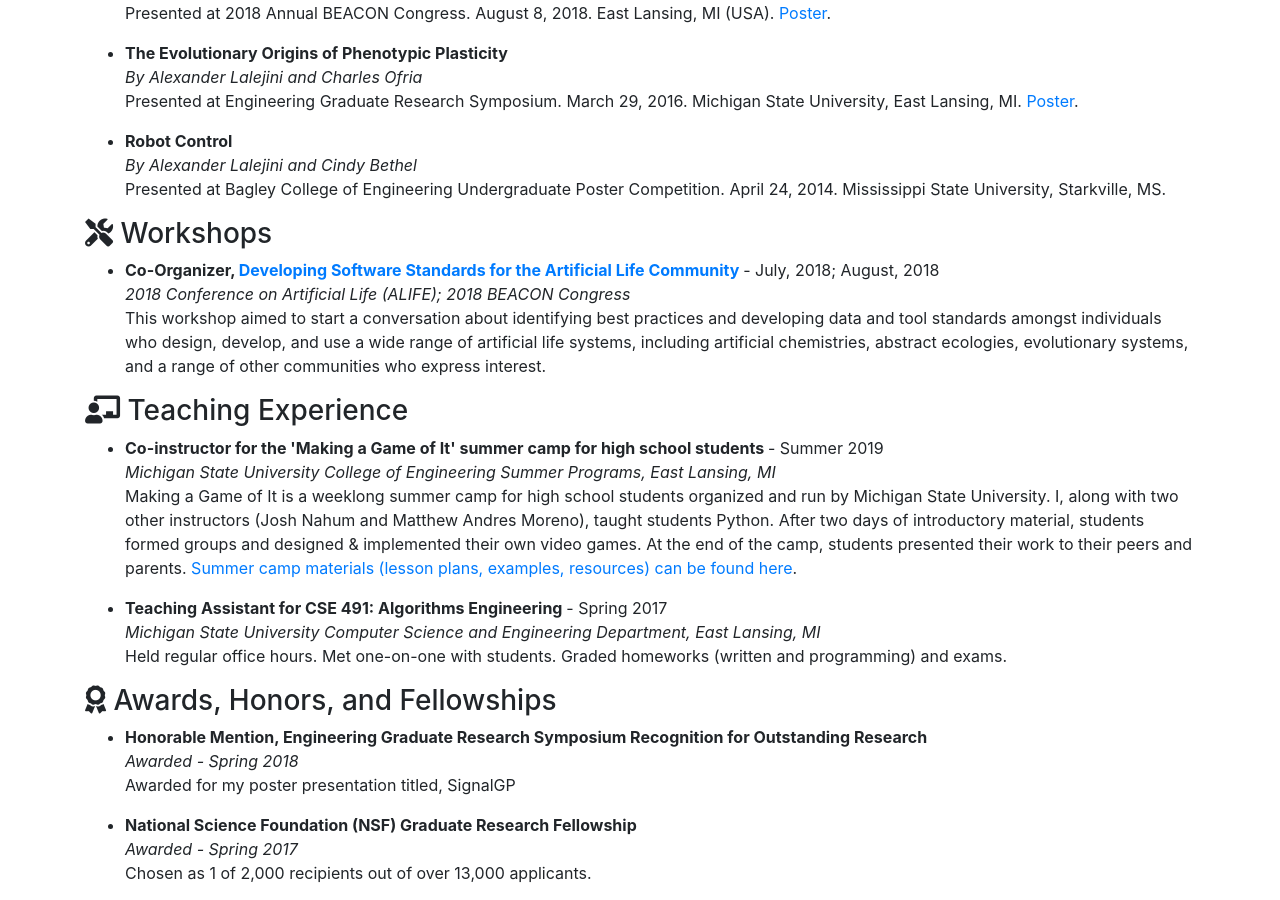
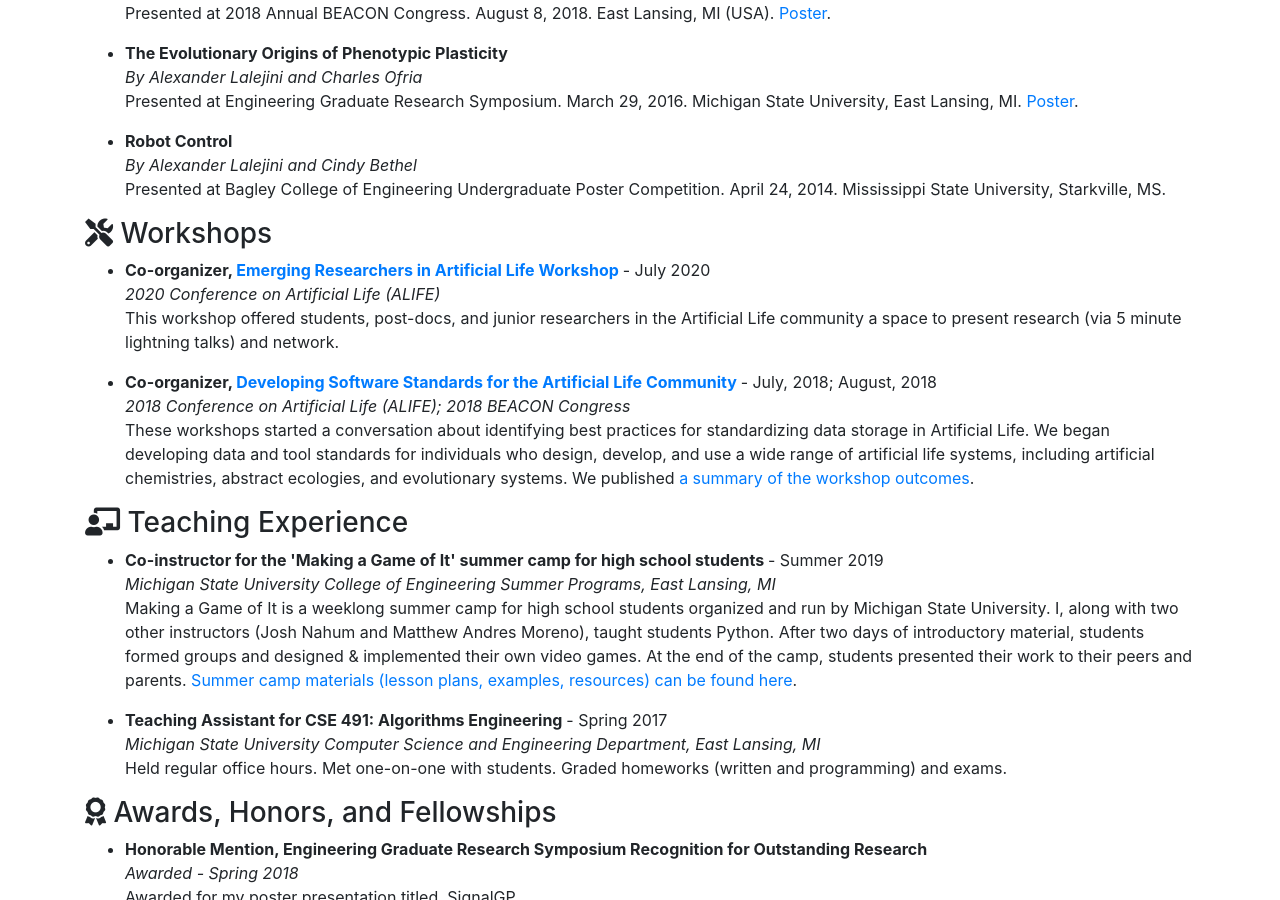
Before and after one commit to amlalejini/amlalejini.github.io, a Jekyll site: the page built from _pages/cv.md, in a window 1280 px wide and 900 px high, scrolled down 4657 px. Built offline with Jekyll 4.4.1, drawn with Linux system fonts in a browser that asks for light colours; nearby versions of some CDN libraries.

Commit message:
add ERA ALIFE workshop to cv

```diff
--- a/_data/cv_workshops.yml
+++ b/_data/cv_workshops.yml
@@ -1,12 +1,18 @@
 # cv_teaching.yml lists my teaching experience for my CV
 
 - workshop: |
-    Co-Organizer, <a href="https://github.com/alife-data-standards/ALIFE2018-Standards-Workshop">Developing Software Standards for the Artificial Life Community<a>
+    Co-organizer, <a href="https://lalejini.com/ALife-2020--Emerging-Researchers-in-ALife-Workshop/">Emerging Researchers in Artificial Life Workshop</a>
+  date: July 2020
+  for: 2020 Conference on Artificial Life (ALIFE)
+  description: |
+    This workshop offered students, post-docs, and junior researchers in the Artificial Life community
+    a space to present research (via 5 minute lightning talks) and network.
+- workshop: |
+    Co-organizer, <a href="https://github.com/alife-data-standards/ALIFE2018-Standards-Workshop">Developing Software Standards for the Artificial Life Community</a>
   date: July, 2018; August, 2018
   for: 2018 Conference on Artificial Life (ALIFE); 2018 BEACON Congress
   description: |
-    This workshop aimed to start a conversation about identifying best practices
-    and developing data and tool standards amongst individuals who design, develop,
+    These workshops started a conversation about identifying best practices for standardizing data storage
+    in Artificial Life. We began developing data and tool standards for individuals who design, develop,
     and use a wide range of artificial life systems, including artificial chemistries,
-    abstract ecologies, evolutionary systems, and a range of other communities
-    who express interest.
+    abstract ecologies, and evolutionary systems. We published <a href="https://doi.org/10.1162/isal_a_00213">a summary of the workshop outcomes</a>.
```
